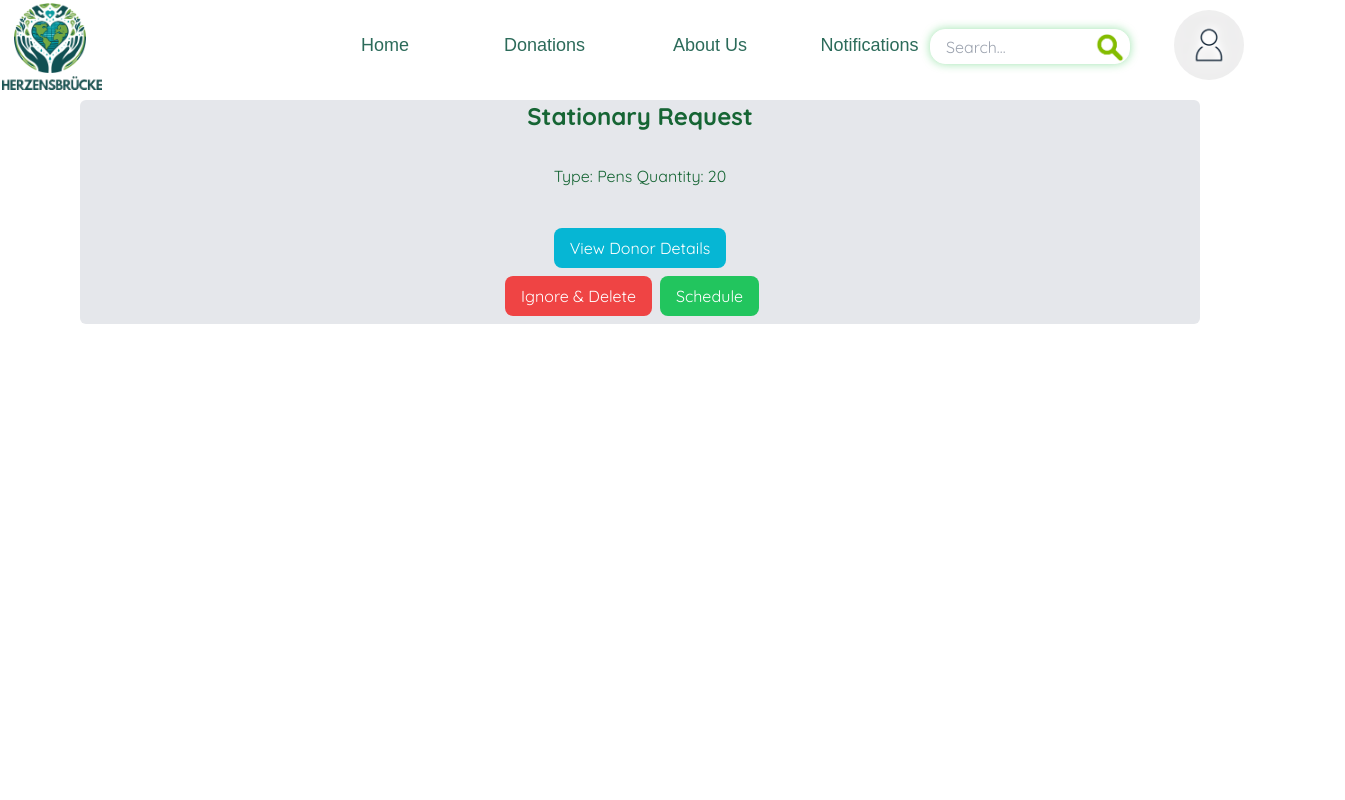
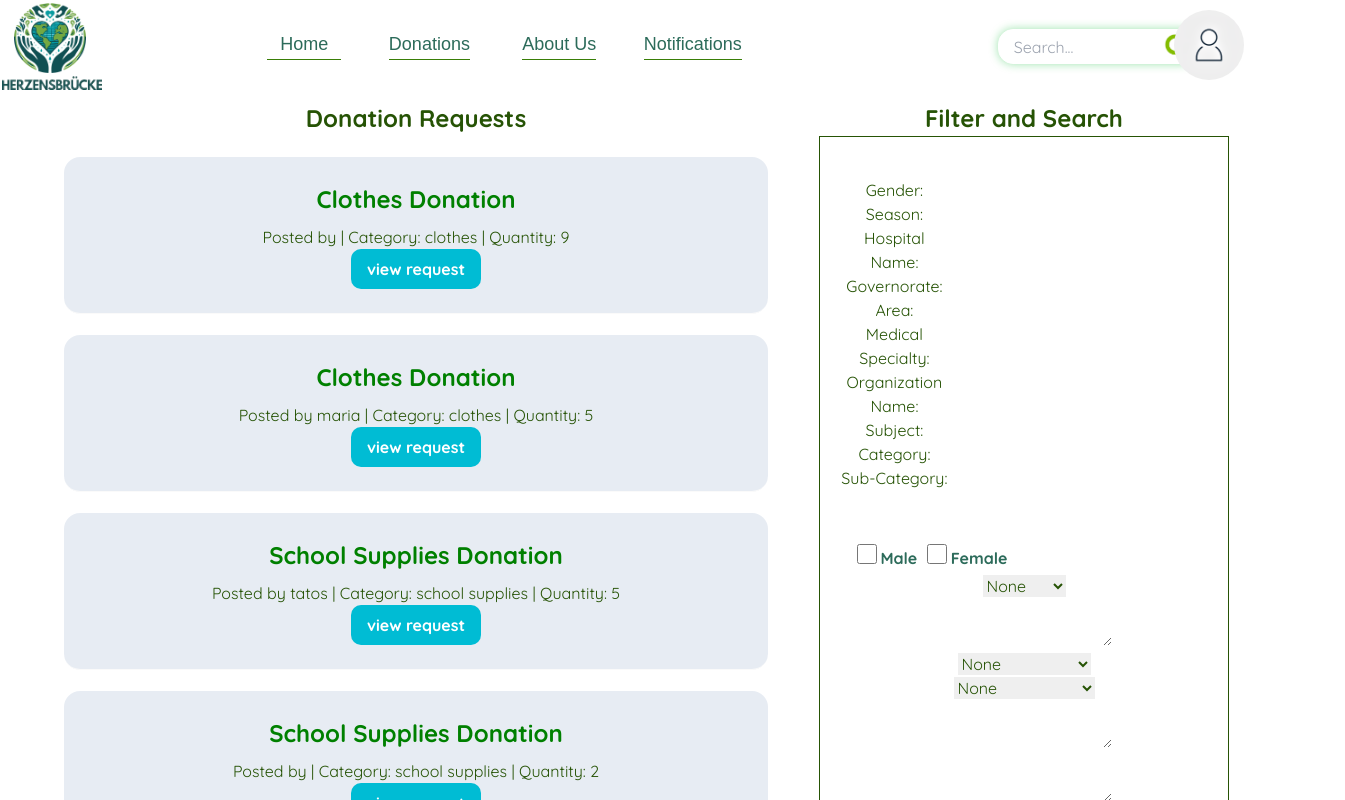
Before and after one commit to Tatos23/FC-CSEN, a React (Create React App) app: page / in a window 1280 px wide. Shown: the top 800 px of the page, 1345 px wide, since content can reach past the window. Built offline with nearby package versions, Linux system fonts and the light colour scheme; data requests are answered from the project's data file.

Commit message:
the final view posts3

```diff
--- a/src/App.js
+++ b/src/App.js
@@ -45,8 +45,8 @@ function App() {
     <div className="App">
       <BrowserRouter>
         <Routes>
-          {/* <Route path="/" element={<Requests/>} /> */}
-          <Route index element={<Notifications role="Representative"/>} />
+          <Route path="/" element={<ViewRequests/>} />
+          {/* <Route index element={<Notifications role="Representative"/>} /> */}
           <Route path="/admin-dashboard" element={<AdminDashBoard />} />
           <Route path="system-users" element={<AdminUsers />} />
           <Route path="user-submissions" element={<UserSubmissions />} />
```
